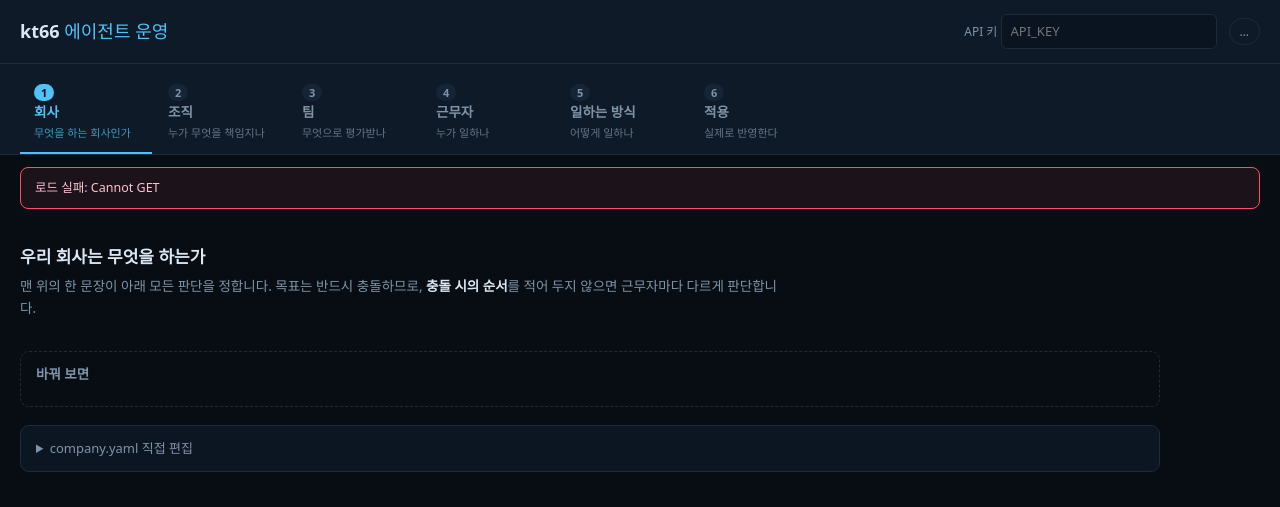
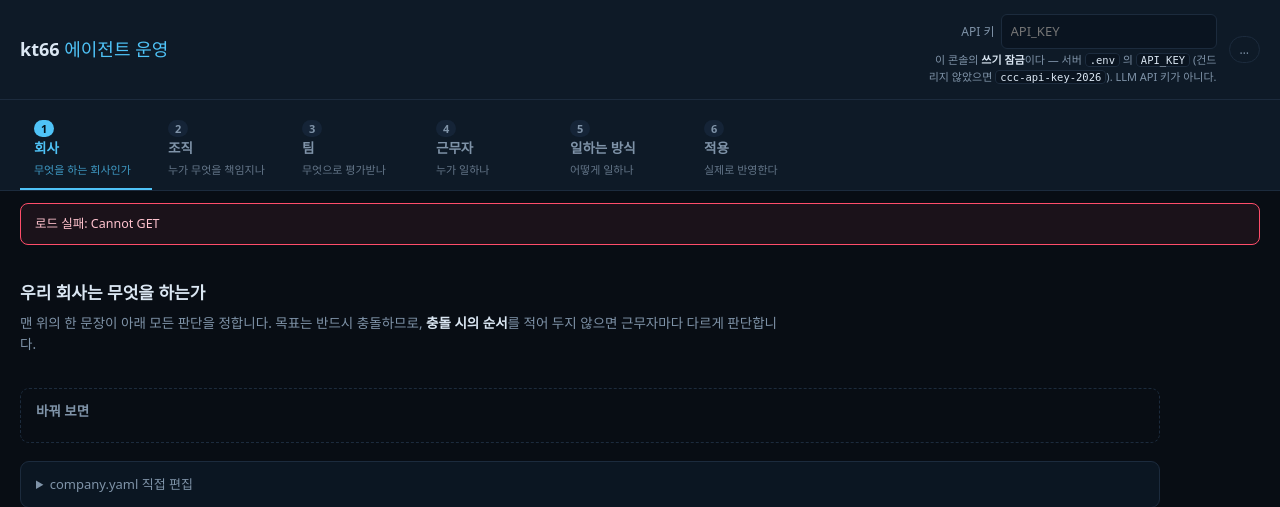
Before and after one commit to mrgrit/kt66, a Python web app: template agentops/templates/agentops.html in a window 1280 px wide. Shown: the top 507 px of the page. Run offline with Jinja, Linux system fonts and the light colour scheme; the template is opened without the code that fills it, so the values that code supplies are empty.

Commit message:
"API 키" 가 LLM API 키로 읽힌다 — 폼 옆에 출처를 적는다
근무자의 런타임을 바꾸려다 "API 키가 필요하다"에서 막혔다는 보고. 이름 때문이다.
이 값은 kt66 콘솔의 **쓰기 잠금**이고 .env 의 API_KEY 한 줄인데, 라벨이 "API 키"라
LLM API 키로 읽힌다 — 그러면 학생은 있지도 않은 키를 찾으러 간다. 하필 방금 모델
카탈로그에서 과금 API 를 걷어낸 참이라 더 헷갈린다.

입력칸 아래에 출처를 적었다. 값을 박아 넣지 않고 "건드리지 않았으면"으로 조건을 달았다
— 강사가 .env 를 바꿨는데 화면이 기본값을 단언하면 그게 더 나쁜 안내가 되고, 바꾼 키를
화면에 뿌리지도 않는다. 기본값 자체는 .env.example·README·compose 에 이미 공개돼 있어
새로 드러나는 것이 없다.

401 응답 본문도 같이 고쳤다. 화면을 안 보고 API 로 부딪히는 경우가 있고, 두 콘솔의 JS
모두 detail 을 그대로 띄우므로 한 곳을 고치면 화면 오류 메시지까지 같이 좋아진다.

modelops(:8060)도 같은 헤더·같은 라벨을 쓰고 있었다. 한쪽만 고치면 다음에 같은 질문이
그쪽에서 온다 — 둘 다 고쳤다.

── 확인 ─────────────────────────────────────────────────────
1280·720 폭에서 헤더 100px, 가로 스크롤 없음, 레이아웃 깨짐 없음(스크린샷 대조).
키 없는 쓰기는 여전히 401 이고 본문에 .env 안내가 실린다. 키를 넣은 쓰기는 200.
읽기(GET /api/org, /api/file/roster)는 종전대로 키 없이 200. 컨테이너 둘 재빌드·기동.

남은 것: 두 콘솔 모두 /favicon.ico 404 를 남긴다(이전부터). 랜딩은 인라인 favicon 으로
막아 뒀는데 콘솔에는 없다. 이번 변경과 무관해 손대지 않았다.

Co-Authored-By: Claude Opus 5 (1M context) <noreply@anthropic.com>
Claude-Session: https://claude.ai/code/session_01MfanZY5zEkmT5avCG99AUg

```diff
--- a/agentops/app.py
+++ b/agentops/app.py
@@ -209,7 +209,8 @@ def _write_text(p: Path, text: str) -> None:
 
 def _auth(key: str | None) -> None:
     if key != API_KEY:
-        raise HTTPException(401, "API 키가 필요하다")
+        raise HTTPException(401, "API 키가 필요하다 — 화면 우측 상단에 서버 .env 의 API_KEY 값을 넣는다"
+                            " (건드리지 않았으면 ccc-api-key-2026). LLM API 키가 아니다.")
 
 
 # ── API: 조회 ───────────────────────────────────────────────────────
--- a/agentops/static/agentops.css
+++ b/agentops/static/agentops.css
@@ -17,6 +17,14 @@ h1 span{color:var(--acc);font-weight:500}
 h2{font-size:17px;margin:0 0 6px}
 h3{font-size:13.5px;margin:0 0 8px;color:var(--dim)}
 .head-right{display:flex;align-items:center;gap:12px;font-size:12px;color:var(--dim)}
+/* 키 입력칸 — 값이 어디서 오는지를 폼 옆에 적어 둔다. 이름이 "API 키"라 LLM API 키로
+   읽히고, 그러면 학생은 있지도 않은 키를 찾으러 간다. 실제로는 .env 한 줄이다. */
+.keyfield{display:flex;flex-direction:column;align-items:flex-end;gap:3px}
+.keyrow{display:flex;align-items:center;gap:6px}
+.keyhint{font-size:11px;color:var(--dim);text-align:right;max-width:46ch;line-height:1.5}
+.keyhint b{color:var(--ink);font-weight:600}
+.keyhint code{background:#0a1420;border:1px solid var(--line);border-radius:4px;
+  padding:0 4px;font-size:10.5px;color:var(--ink)}
 input,select,textarea{background:#0a1420;border:1px solid var(--line);color:var(--ink);
   border-radius:6px;padding:6px 9px;font:inherit;font-size:13px}
 input:focus,select:focus,textarea:focus{outline:1px solid var(--acc);border-color:var(--acc)}
--- a/agentops/templates/agentops.html
+++ b/agentops/templates/agentops.html
@@ -10,7 +10,11 @@
 <header>
   <h1>kt66 <span>에이전트 운영</span></h1>
   <div class="head-right">
-    <label>API 키 <input id="key" type="password" placeholder="API_KEY" autocomplete="off"></label>
+    <label class="keyfield">
+      <span class="keyrow">API 키 <input id="key" type="password" placeholder="API_KEY" autocomplete="off"></span>
+      <small class="keyhint">이 콘솔의 <b>쓰기 잠금</b>이다 — 서버 <code>.env</code> 의 <code>API_KEY</code>
+        (건드리지 않았으면 <code>ccc-api-key-2026</code>). LLM API 키가 아니다.</small>
+    </label>
     <span id="health" class="pill">…</span>
   </div>
 </header>
--- a/modelops/app.py
+++ b/modelops/app.py
@@ -70,7 +70,8 @@ def init():
 
 def _auth(r: Request):
     if API_KEY and r.headers.get("x-api-key") != API_KEY:
-        raise HTTPException(401, "API 키가 필요하다")
+        raise HTTPException(401, "API 키가 필요하다 — 화면 우측 상단에 서버 .env 의 API_KEY 값을 넣는다"
+                            " (건드리지 않았으면 ccc-api-key-2026). LLM API 키가 아니다.")
 
 
 # ── 수요 루프 ───────────────────────────────────────────────────────
--- a/modelops/templates/modelops.html
+++ b/modelops/templates/modelops.html
@@ -12,7 +12,11 @@
   <div class="head-right">
     <span id="active" class="pill">…</span>
     <span id="backend" class="pill"></span>
-    <label>API 키 <input id="key" type="password" placeholder="API_KEY" autocomplete="off"></label>
+    <label class="keyfield">
+      <span class="keyrow">API 키 <input id="key" type="password" placeholder="API_KEY" autocomplete="off"></span>
+      <small class="keyhint">이 콘솔의 <b>쓰기 잠금</b>이다 — 서버 <code>.env</code> 의 <code>API_KEY</code>
+        (건드리지 않았으면 <code>ccc-api-key-2026</code>). LLM API 키가 아니다.</small>
+    </label>
   </div>
 </header>
 
```
Also changed, not shown: modelops/static/modelops.css (+8 -0 lines).
